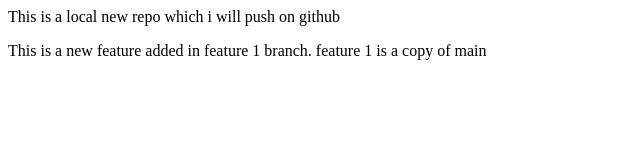
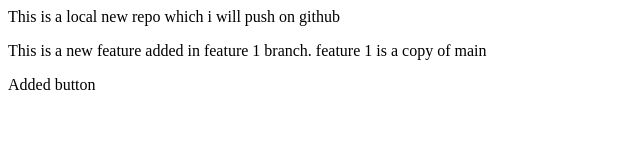
Before and after one commit to Krishna-Kumar0/LocalRepo, a plain HTML site: page index.html in a window 1280 px wide. Shown: the whole page, without its empty margins (0-640 px from the left). Drawn offline with Linux system fonts and the light colour scheme.

Commit message:
added button

```diff
--- a/index.html
+++ b/index.html
@@ -1,2 +1,3 @@
 <p>This is a local new repo which i will push on github</p>
 <p>This is a new feature added in feature 1 branch. feature 1 is a copy of main</p>
+<p> Added button</p>
```
